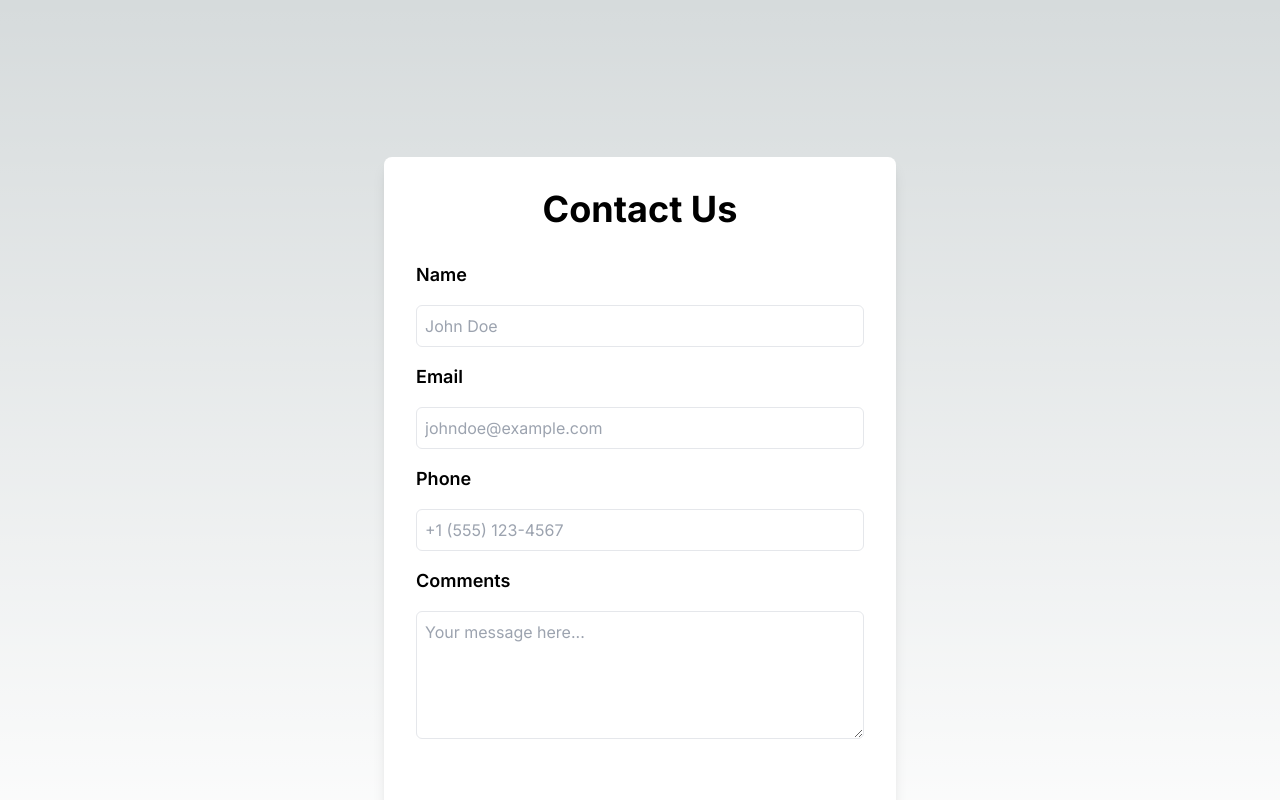
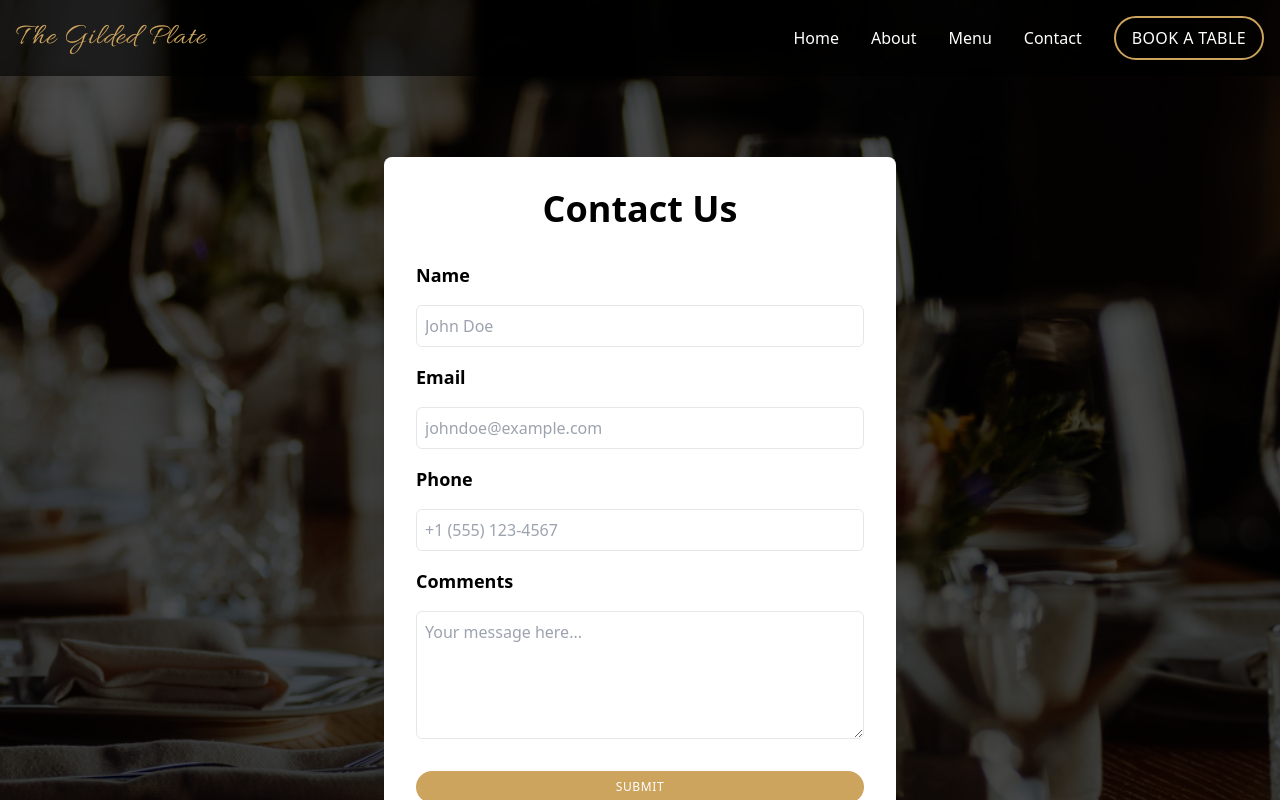
Before and after one commit to dataMichelle/gildedplate, a Next.js app: page /contact in a window 1280 px wide. Shown: the top 800 px of the page. Built offline with nearby package versions, Linux system fonts and the light colour scheme.

Commit message:
first commit

```diff
--- a/app/globals.css
+++ b/app/globals.css
@@ -1,33 +1,6 @@
 @tailwind base;
 @tailwind components;
 @tailwind utilities;
+@import url("https://fonts.googleapis.com/css2?family=Allura&family=Poppins:wght@400&display=swap");
 
-:root {
-  --foreground-rgb: 0, 0, 0;
-  --background-start-rgb: 214, 219, 220;
-  --background-end-rgb: 255, 255, 255;
-}
-
-@media (prefers-color-scheme: dark) {
-  :root {
-    --foreground-rgb: 255, 255, 255;
-    --background-start-rgb: 0, 0, 0;
-    --background-end-rgb: 0, 0, 0;
-  }
-}
-
-body {
-  color: rgb(var(--foreground-rgb));
-  background: linear-gradient(
-      to bottom,
-      transparent,
-      rgb(var(--background-end-rgb))
-    )
-    rgb(var(--background-start-rgb));
-}
-
-@layer utilities {
-  .text-balance {
-    text-wrap: balance;
-  }
-}
+@import url("https://fonts.googleapis.com/css2?family=Allura&display=swap");
--- a/app/layout.js
+++ b/app/layout.js
@@ -1,7 +1,19 @@
 import { Inter } from "next/font/google";
+import { Allura } from "next/font/google";
+import { Poppins } from "next/font/google";
 import "./globals.css";
+import Header from "@/components/Header";
+import Footer from "@/components/Footer";
 
 const inter = Inter({ subsets: ["latin"] });
+const allura = Allura({
+  weight: "400",
+  subsets: ["latin"],
+});
+const poppins = Poppins({
+  subsets: ["latin", "latin-ext"],
+  weight: "400",
+});
 
 export const metadata = {
   title: "Create Next App",
@@ -10,8 +22,19 @@ export const metadata = {
 
 export default function RootLayout({ children }) {
   return (
-    <html lang="en">
-      <body className={inter.className}>{children}</body>
+    <html lang="en" className={poppins.variable}>
+      <body
+        className={`${inter.variable} bg-custom-background bg-cover bg-center`}
+      >
+        {/* Dark overlay */}
+        <div className="absolute inset-0 bg-black opacity-70 z-[-1]"></div>
+
+        {/* Add blur to background image */}
+        <div className="absolute inset-0 blur-sm z-[-2]"></div>
+        <Header />
+        {children}
+        <Footer />
+      </body>
     </html>
   );
 }
--- a/app/page.js
+++ b/app/page.js
@@ -1,113 +1,42 @@
-import Image from "next/image";
+import Link from "next/link";
 
 export default function Home() {
   return (
-    <main className="flex min-h-screen flex-col items-center justify-between p-24">
-      <div className="z-10 max-w-5xl w-full items-center justify-between font-mono text-sm lg:flex">
-        <p className="fixed left-0 top-0 flex w-full justify-center border-b border-gray-300 bg-gradient-to-b from-zinc-200 pb-6 pt-8 backdrop-blur-2xl dark:border-neutral-800 dark:bg-zinc-800/30 dark:from-inherit lg:static lg:w-auto  lg:rounded-xl lg:border lg:bg-gray-200 lg:p-4 lg:dark:bg-zinc-800/30">
-          Get started by editing&nbsp;
-          <code className="font-mono font-bold">app/page.js</code>
-        </p>
-        <div className="fixed bottom-0 left-0 flex h-48 w-full items-end justify-center bg-gradient-to-t from-white via-white dark:from-black dark:via-black lg:static lg:h-auto lg:w-auto lg:bg-none">
-          <a
-            className="pointer-events-none flex place-items-center gap-2 p-8 lg:pointer-events-auto lg:p-0"
-            href="https://vercel.com?utm_source=create-next-app&utm_medium=appdir-template&utm_campaign=create-next-app"
-            target="_blank"
-            rel="noopener noreferrer"
-          >
-            By{" "}
-            <Image
-              src="/vercel.svg"
-              alt="Vercel Logo"
-              className="dark:invert"
-              width={100}
-              height={24}
-              priority
-            />
-          </a>
-        </div>
-      </div>
+    <>
+      <main id="main" className="h-screen flex items-center ">
+        <section id="hero" className="text-left w-full">
+          <div className="container mx-auto px-4 lg:px-16">
+            <div className="max-w-3xl font-poppins">
+              {/* Keep the h1 on one line, using span for gold text */}
+              <h1 className="text-5xl text-white mb-4">
+                Welcome to <span className="text-gold">The Gilded Plate</span>
+              </h1>
 
-      <div className="relative flex place-items-center before:absolute before:h-[300px] before:w-full sm:before:w-[480px] before:-translate-x-1/2 before:rounded-full before:bg-gradient-radial before:from-white before:to-transparent before:blur-2xl before:content-[''] after:absolute after:-z-20 after:h-[180px] after:w-full sm:after:w-[240px] after:translate-x-1/3 after:bg-gradient-conic after:from-sky-200 after:via-blue-200 after:blur-2xl after:content-[''] before:dark:bg-gradient-to-br before:dark:from-transparent before:dark:to-blue-700 before:dark:opacity-10 after:dark:from-sky-900 after:dark:via-[#0141ff] after:dark:opacity-40 before:lg:h-[360px] z-[-1]">
-        <Image
-          className="relative dark:drop-shadow-[0_0_0.3rem_#ffffff70] dark:invert"
-          src="/next.svg"
-          alt="Next.js Logo"
-          width={180}
-          height={37}
-          priority
-        />
-      </div>
+              {/* Subtitle */}
+              <h2 className="text-xl mt-4 text-white font-poppins mb-6">
+                "Indulge in Culinary Delights: Where Every Bite is a Passport to
+                Flavors of Amore!"
+              </h2>
 
-      <div className="mb-32 grid text-center lg:max-w-5xl lg:w-full lg:mb-0 lg:grid-cols-4 lg:text-left">
-        <a
-          href="https://nextjs.org/docs?utm_source=create-next-app&utm_medium=appdir-template&utm_campaign=create-next-app"
-          className="group rounded-lg border border-transparent px-5 py-4 transition-colors hover:border-gray-300 hover:bg-gray-100 hover:dark:border-neutral-700 hover:dark:bg-neutral-800/30"
-          target="_blank"
-          rel="noopener noreferrer"
-        >
-          <h2 className={`mb-3 text-2xl font-semibold`}>
-            Docs{" "}
-            <span className="inline-block transition-transform group-hover:translate-x-1 motion-reduce:transform-none">
-              -&gt;
-            </span>
-          </h2>
-          <p className={`m-0 max-w-[30ch] text-sm opacity-50`}>
-            Find in-depth information about Next.js features and API.
-          </p>
-        </a>
-
-        <a
-          href="https://nextjs.org/learn?utm_source=create-next-app&utm_medium=appdir-template-tw&utm_campaign=create-next-app"
-          className="group rounded-lg border border-transparent px-5 py-4 transition-colors hover:border-gray-300 hover:bg-gray-100 hover:dark:border-neutral-700 hover:dark:bg-neutral-800 hover:dark:bg-opacity-30"
-          target="_blank"
-          rel="noopener noreferrer"
-        >
-          <h2 className={`mb-3 text-2xl font-semibold`}>
-            Learn{" "}
-            <span className="inline-block transition-transform group-hover:translate-x-1 motion-reduce:transform-none">
-              -&gt;
-            </span>
-          </h2>
-          <p className={`m-0 max-w-[30ch] text-sm opacity-50`}>
-            Learn about Next.js in an interactive course with&nbsp;quizzes!
-          </p>
-        </a>
-
-        <a
-          href="https://vercel.com/templates?framework=next.js&utm_source=create-next-app&utm_medium=appdir-template&utm_campaign=create-next-app"
-          className="group rounded-lg border border-transparent px-5 py-4 transition-colors hover:border-gray-300 hover:bg-gray-100 hover:dark:border-neutral-700 hover:dark:bg-neutral-800/30"
-          target="_blank"
-          rel="noopener noreferrer"
-        >
-          <h2 className={`mb-3 text-2xl font-semibold`}>
-            Templates{" "}
-            <span className="inline-block transition-transform group-hover:translate-x-1 motion-reduce:transform-none">
-              -&gt;
-            </span>
-          </h2>
-          <p className={`m-0 max-w-[30ch] text-sm opacity-50`}>
-            Explore starter templates for Next.js.
-          </p>
-        </a>
-
-        <a
-          href="https://vercel.com/new?utm_source=create-next-app&utm_medium=appdir-template&utm_campaign=create-next-app"
-          className="group rounded-lg border border-transparent px-5 py-4 transition-colors hover:border-gray-300 hover:bg-gray-100 hover:dark:border-neutral-700 hover:dark:bg-neutral-800/30"
-          target="_blank"
-          rel="noopener noreferrer"
-        >
-          <h2 className={`mb-3 text-2xl font-semibold`}>
-            Deploy{" "}
-            <span className="inline-block transition-transform group-hover:translate-x-1 motion-reduce:transform-none">
-              -&gt;
-            </span>
-          </h2>
-          <p className={`m-0 max-w-[30ch] text-sm opacity-50 text-balance`}>
-            Instantly deploy your Next.js site to a shareable URL with Vercel.
-          </p>
-        </a>
-      </div>
-    </main>
+              {/* Buttons */}
+              <div className="mt-8 space-y-4 uppercase">
+                <Link
+                  href="/menu"
+                  className="inline-block border-2 border-gold text-white py-2 px-6 mx-4  rounded-full transition-all hover:bg-gold hover:text-black font-semibold"
+                >
+                  Our Menu
+                </Link>
+                <Link
+                  href="/reservation"
+                  className="inline-block border-2 border-gold text-white py-2 px-6 rounded-full transition-all hover:bg-gold hover:text-black font-semibold"
+                >
+                  Book a Table
+                </Link>
+              </div>
+            </div>
+          </div>
+        </section>
+      </main>
+    </>
   );
 }
--- a/components/Header.jsx
+++ b/components/Header.jsx
@@ -1,9 +1,16 @@
 "use client";
 
 import { useState } from "react";
+import { Allura } from "next/font/google";
+
 import Link from "next/link";
 
-export default function Header({ alluraClassName }) {
+const allura = Allura({
+  subsets: ["latin"],
+  weight: "400", // Specify the available weight
+});
+
+export default function Header() {
   // State to manage mobile menu visibility
   const [isMobileMenuOpen, setMobileMenuOpen] = useState(false);
 
@@ -21,13 +28,13 @@ export default function Header({ alluraClassName }) {
         {/* Logo */}
         <Link
           href="/"
-          className={`text-gold text-3xl tracking-wide leading-none ${alluraClassName}`}
+          className={`${allura.className} text-gold text-3xl tracking-wide leading-none`}
         >
           The Gilded Plate
         </Link>
 
         {/* Desktop Navigation */}
-        <nav id="navbar" className="hidden md:flex space-x-8">
+        <nav id="navbar" className="hidden md:flex space-x-8 items-center">
           <Link
             href="/"
             className="nav-link text-white hover:text-gold transition"
@@ -51,6 +58,14 @@ export default function Header({ alluraClassName }) {
             className="nav-link text-white hover:text-gold transition"
           >
             Contact
+          </Link>
+
+          {/* Book a Table Button for Desktop */}
+          <Link
+            href="/reservation"
+            className="border-2 border-gold text-white rounded-full py-2 px-4 uppercase font-medium tracking-wide hover:bg-gold hover:text-black transition duration-300"
+          >
+            Book a Table
           </Link>
         </nav>
 
@@ -99,11 +114,10 @@ export default function Header({ alluraClassName }) {
             Contact
           </Link>
 
-          {/* Book a Table Button */}
+          {/* Book a Table Button for Mobile */}
           <Link
             href="/reservation"
-            className="mt-8 border-2 border-gold text-white rounded-full py-3 px-6 text-lg uppercase font-medium tracking-wider
-             hover:bg-gold transition duration-300"
+            className="mt-8 border-2 border-gold text-white rounded-full py-3 px-6 text-lg uppercase font-medium tracking-wider hover:bg-gold transition duration-300"
             onClick={() => setMobileMenuOpen(false)}
           >
             Book a Table
--- a/tailwind.config.js
+++ b/tailwind.config.js
@@ -7,10 +7,21 @@ module.exports = {
   ],
   theme: {
     extend: {
+      colors: {
+        gold: "#cda45e",
+      },
+      fontFamily: {
+        allura: ["Allura", "cursive"],
+        poppins: ["Poppins", "sans-serif"],
+      },
       backgroundImage: {
         "gradient-radial": "radial-gradient(var(--tw-gradient-stops))",
         "gradient-conic":
           "conic-gradient(from 180deg at 50% 50%, var(--tw-gradient-stops))",
+        "custom-background": "url('/background.jpg')",
+      },
+      blur: {
+        xxl: "12px", // Define custom blur levels here if needed
       },
     },
   },
```
Also changed, not shown: package.json (+6 -5 lines), 1 other file (tests, documents, lock files or other folders).
